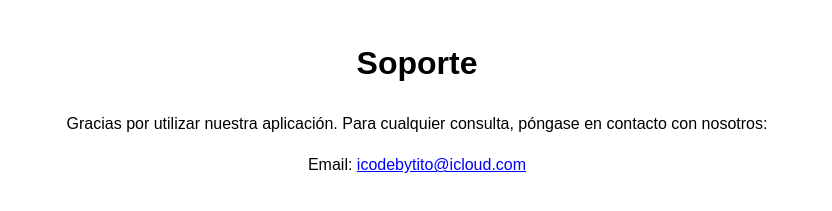
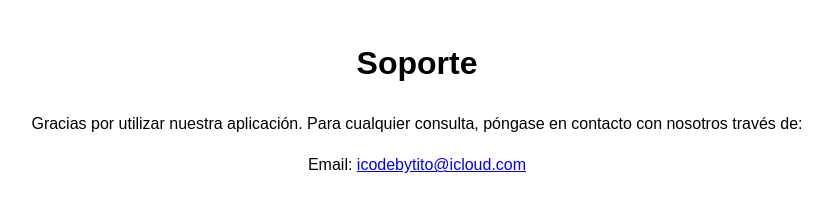
Before and after one commit to icodebytito/Soporte, a plain HTML site: page index.html in a window 1280 px wide. Shown: the part 69-280 px from the top of the page, without its empty margins (223-1055 px from the left). Drawn offline with Linux system fonts and the light colour scheme.

Commit message:
Update index.html

```diff
--- a/index.html
+++ b/index.html
@@ -32,7 +32,7 @@
 <body>
     <img src="icodelogo.png" alt="Your App Logo">
     <h1>Soporte</h1>
-    <p>Gracias por utilizar nuestra aplicación. Para cualquier consulta, póngase en contacto con nosotros:</p>
+    <p>Gracias por utilizar nuestra aplicación. Para cualquier consulta, póngase en contacto con nosotros través de:</p>
     <p>Email: <a href="mailto:support@yourappname.com" class="email-link">icodebytito@icloud.com</a></p>
 
 </body>
```
